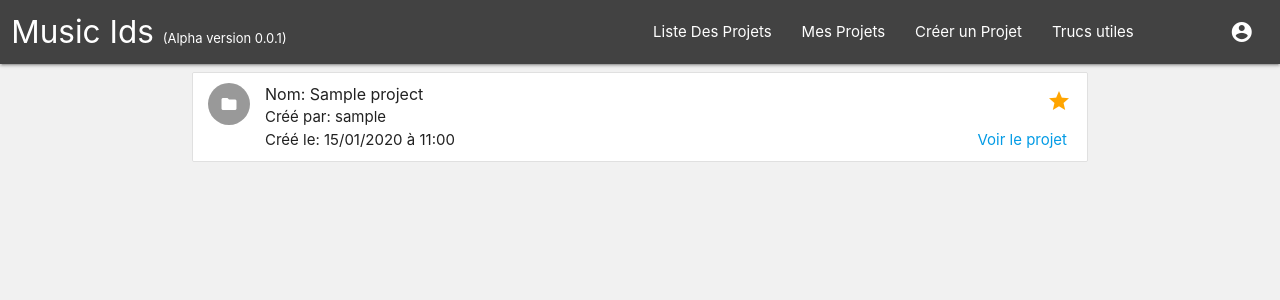
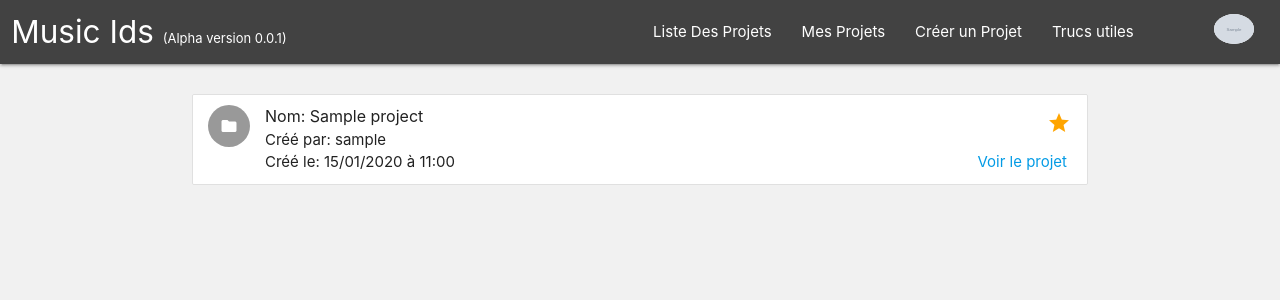
Before and after one commit to Sebastien-M/music_ids, a Django app: page /ideas/ in a window 1280 px wide. Shown: the top 300 px of the page. Run offline with Django 3.2, Linux system fonts and the light colour scheme; a user stored in the database is signed in; tables that the repository leaves empty hold one stand-in row (values such as "Sample post"); grey boxes marked "Sample" are stand-in pictures.

Commit message:
Added profile pictures Closes GH-10

```diff
--- a/app/models.py
+++ b/app/models.py
@@ -13,12 +13,15 @@ from app.managers import CustomUserManager
 
 class MidUser(AbstractUser):
     email = models.EmailField(_('email address'), unique=True, db_index=True)
-    username = models.CharField(error_messages={'unique': _('A user with that username already exists.')},
-                                help_text=_('Required. 150 characters or fewer. Letters, digits and @/./+/-/_ only.'),
+    username = models.CharField(error_messages={
+        'unique': _('A user with that username already exists.')},
+                                help_text=_(
+                                    'Required. 150 characters or fewer. Letters, digits and @/./+/-/_ only.'),
                                 max_length=20, unique=True,
                                 validators=[UnicodeUsernameValidator()],
                                 verbose_name='username',
                                 db_index=True)
+    picture = models.FileField(upload_to="profile_pics/", null=True)
     REQUIRED_FIELDS = ["email"]
 
     objects = CustomUserManager()
@@ -29,7 +32,8 @@ class MidUser(AbstractUser):
 
 class Project(models.Model):
     name = models.CharField(max_length=100)
-    slug = models.CharField(max_length=6, unique=True, blank=True)
+    slug = models.CharField(max_length=6, unique=True, blank=True,
+                            db_index=True)
     creator = models.ForeignKey(MidUser, on_delete=models.CASCADE)
     created_at = models.DateTimeField(blank=True, null=True)
     modified_at = models.DateTimeField(blank=True, null=True)
@@ -71,8 +75,10 @@ class ProjectFile(models.Model):
     name = models.CharField(max_length=60)
     file = models.FileField(upload_to="media/")
     uploaded_at = models.DateTimeField(blank=True, null=True)
-    project_file_type = models.CharField(max_length=255, choices=ProjectFileTypeChoices.choices)
-    project = models.ForeignKey(Project, on_delete=models.CASCADE, related_name="files")
+    project_file_type = models.CharField(max_length=255,
+                                         choices=ProjectFileTypeChoices.choices)
+    project = models.ForeignKey(Project, on_delete=models.CASCADE,
+                                related_name="files")
 
     def __str__(self):
         return "{} - {}".format(self.name, self.project_file_type)
@@ -80,9 +86,7 @@ class ProjectFile(models.Model):
     def clean(self):
         super(ProjectFile, self).clean()
         if self.project_file_type == ProjectFileTypeChoices.AUDIO_FILE.name:
-            if self.is_valid_audio_file(self.file):
-                pass
-            else:
+            if not self.is_valid_audio_file(self.file):
                 raise ValidationError("Not a valid file type")
 
     @staticmethod
@@ -102,5 +106,6 @@ class ProjectFile(models.Model):
 
 
 class FavoriteProject(models.Model):
-    user = models.ForeignKey(MidUser, related_name="favorites", on_delete=models.CASCADE)
+    user = models.ForeignKey(MidUser, related_name="favorites",
+                             on_delete=models.CASCADE)
     project = models.ForeignKey(Project, on_delete=models.CASCADE)
--- a/app/static/css/main.css
+++ b/app/static/css/main.css
@@ -35,7 +35,7 @@ body {
     display: table;
     width: 100%;
     height: calc(100vh - 64px);
-    background-size: cover!important;
+    background-size: cover !important;
 }
 
 .main-title {
@@ -45,3 +45,20 @@ body {
     display: table-cell;
     vertical-align: middle;
 }
+
+.project-list{
+    margin-top: 30px;
+}
+
+.profile-picture {
+    width: 40px;
+    background-color: white;
+    margin-top: 10px;
+    transition: 0.3s;
+}
+
+.profile-picture:hover {
+    background-color: rgb(197, 197, 197);
+    /*-webkit-transition: background-color 300ms linear;*/
+    /*transition: background-color 300ms linear;*/
+}
--- a/app/templates/app/includes/navbar.html
+++ b/app/templates/app/includes/navbar.html
@@ -2,22 +2,38 @@
 
     <div class="nav-wrapper grey row darken-3">
         <div class="col s12">
-            <a href="{% url "index-view" %}" class="brand-logo">Music Ids <small style="font-size: small">(Alpha
-                version {{ version }})</small></a>
-            <a href="#" data-target="mobile-demo" class="sidenav-trigger"><i class="material-icons">menu</i></a>
+            <a href="{% url "index-view" %}" class="brand-logo">Music Ids
+                <small style="font-size: small">(Alpha
+                    version {{ version }})</small></a>
+            <a href="#" data-target="mobile-demo" class="sidenav-trigger"><i
+                    class="material-icons">menu</i></a>
             <ul class="right hide-on-med-and-down">
                 {% if user.is_authenticated %}
-                    <li><a href="{% url "ideas-list" %}">Liste Des Projets</a></li>
-                    <li><a href="{% url "personal-ideas-list" %}">Mes Projets</a></li>
-                    <li><a href="{% url "ideas-create" %}">Créer un Projet</a></li>
+                    <li><a href="{% url "ideas-list" %}">Liste Des Projets</a>
+                    </li>
+                    <li><a href="{% url "personal-ideas-list" %}">Mes
+                        Projets</a></li>
+                    <li><a href="{% url "ideas-create" %}">Créer un Projet</a>
+                    </li>
                     <li><a href="#">Trucs utiles</a></li>
                     <li>
-                        <a class="dropdown-trigger" style="min-width: 120px" href="#!" data-target="dropdown">
-                            <i class="material-icons right">account_circle</i>
+                        <a class="dropdown-trigger" style="min-width: 120px"
+                           href="#!" data-target="dropdown">
+                            <i class="material-icons right">
+                                {% if user.picture %}
+                                    <img src="/media/{{ user.picture }}"
+                                         alt="Photo du profil"
+                                         class="circle profile-picture">
+                                {% else %}
+                                    account_circle
+                                {% endif %}
+                            </i>
+
                         </a>
                     </li>
                 {% else %}
-                    <li><a href="{% url "user-create" %}">Créer un compte</a></li>
+                    <li><a href="{% url "user-create" %}">Créer un compte</a>
+                    </li>
                     <li><a href="{% url "user-login" %}">Se connecter</a></li>
                 {% endif %}
             </ul>
@@ -39,8 +55,8 @@
 </ul>
 <ul id="dropdown" class="dropdown-content dropdown-auth">
     {% if user.is_authenticated %}
+        <li><a href="#">Mon compte</a></li>
         <li><a href="{% url "user-logout" %}">Se déconnecter</a></li>
-        <li><a href="#">Mon compte</a></li>
     {% endif %}
 </ul>
 
--- a/app/templates/app/pages/project_list.html
+++ b/app/templates/app/pages/project_list.html
@@ -1,6 +1,6 @@
 {% extends "app/base.html" %}
 {% block content %}
-    <section class="main container">
+    <section class="main container project-list">
         <ul class="collection">
             {% for project in projects %}
                 <li class="collection-item avatar">
```
Also changed, not shown: app/forms.py (+13 -0 lines), requirements.txt (+6 -1 lines), app/migrations/0003_miduser_picture.py (added), app/migrations/0004_alter_project_slug.py (added), 2 other files.
